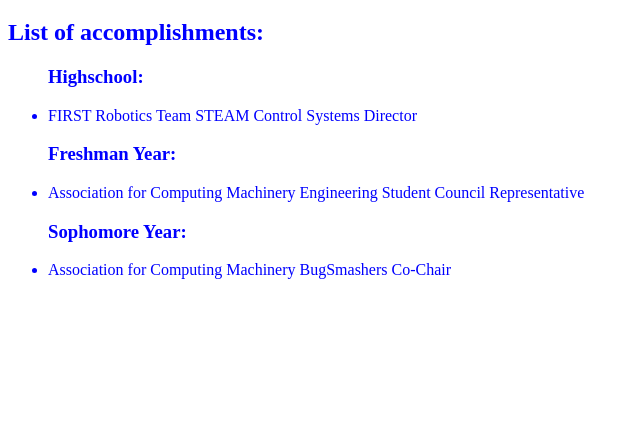
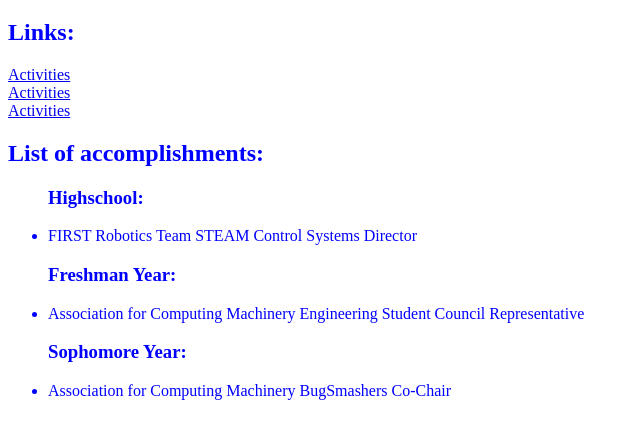
Before and after one commit to andrewhuang2019/andrewhuang2019.github.io, a plain HTML site: page index.html in a window 1280 px wide. Shown: the part 61-500 px from the top of the page, without its empty margins (0-640 px from the left). Drawn offline with Linux system fonts and the light colour scheme.

Commit message:
Update index.html
Updated index.html to send user to activities page

```diff
--- a/index.html
+++ b/index.html
@@ -13,6 +13,14 @@
         </div>
 
         <div>
+            <p>
+                <h2> Links: </h2>
+                <a href="activities.html">Activities</a> <br>
+                <a href="activities.html">Activities</a> <br>
+                <a href="activities.html">Activities</a> <br>
+
+            </p>
+
             <p>
                 <h2> List of accomplishments: </h2>
                 <ul>
```
